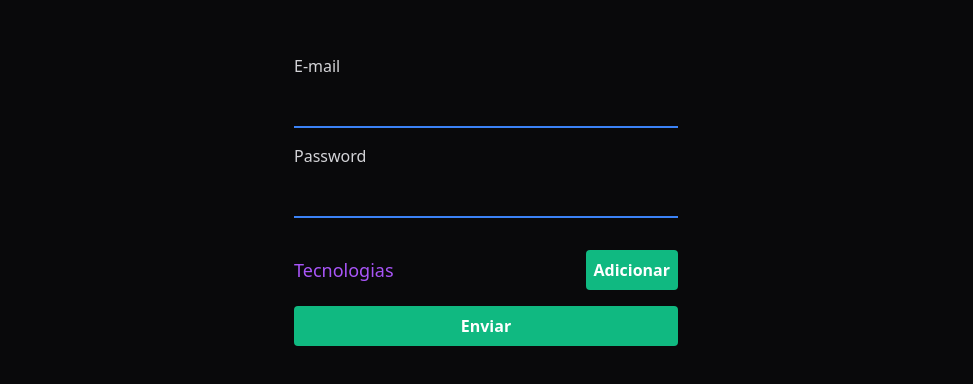
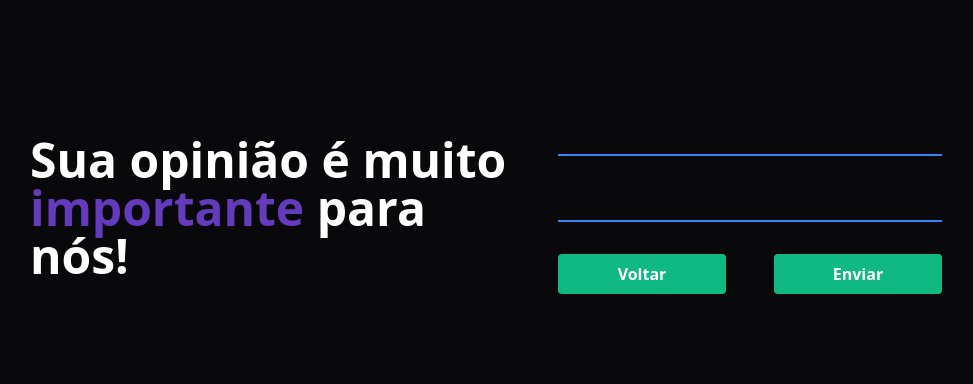
Before and after one commit to ViniciusOliver-stack/forms, a React (Vite) app: page / in a window 1280 px wide. Shown: the part 192-576 px from the top of the page, without its empty margins (154-1127 px from the left). Built offline with nearby package versions, Linux system fonts and the light colour scheme.

Commit message:
feat: input validation and wizard creation

```diff
--- a/src/App.tsx
+++ b/src/App.tsx
@@ -6,20 +6,15 @@ import { Input } from './components/Input'
 import { Button } from './components/Button'
 
 const createFormSchema = z.object({
+  name: z.string().min(1, 'Digite o seu nome completo'),
+  numberPhone: z
+    .string()
+    .min(1, 'O telefone precisa conter o DDD e o número completo')
+    .max(12, 'Verifique o número'),
   email: z
     .string()
     .min(1, 'O e-mail é obrigatório')
     .email('O formato de e-mail é inválido.'),
-  password: z.string().min(6, 'A senha precisa de no mínimo 6 caracteres'),
-  techs: z.array(
-    z.object({
-      title: z.string().min(1, 'O título é obrigatório'),
-      knowledge: z.coerce
-        .number()
-        .min(1, 'Deve haver apenas um valor')
-        .max(180),
-    }),
-  ),
 })
 
 type CreateUseFormData = z.infer<typeof createFormSchema>
@@ -28,38 +23,88 @@ function App() {
   const {
     register,
     handleSubmit,
-    control,
     formState: { errors },
   } = useForm<CreateUseFormData>({
     resolver: zodResolver(createFormSchema),
   })
 
   const [output, setOutput] = useState('')
-
-  const { fields, append, remove } = useFieldArray({
-    control,
-    name: 'techs',
-  })
-
-  function addNewTech() {
-    append({ title: '', knowledge: 0 })
-  }
+  const [step, setStep] = useState(2)
 
   function createUser(data: any) {
     setOutput(JSON.stringify(data, null, 2))
   }
 
+  function handleNextStep() {
+    setStep(step + 1)
+  }
+  const handlePrevStep = () => {
+    setStep(step - 1)
+  }
+
   return (
-    <main className="h-screen bg-zinc-950 text-zinc-300 flex items-center justify-center">
+    <main className="h-screen bg-zinc-950 text-zinc-300 flex items-center justify-center gap-12">
+      <div>
+        <h1 className="text-5xl font-bold text-white w-[480px]">
+          Sua opinião é muito <span className="text-[#633BBC]">importante</span>{' '}
+          para nós!
+        </h1>
+      </div>
+      {step === 1 && (
+        <form
+          className="flex flex-col gap-14 w-96 "
+          onSubmit={handleSubmit(createUser)}
+        >
+          <div className="flex flex-col gap-2">
+            <div className="flex flex-col gap-2">
+              <Input
+                id="nameUser"
+                placeholder="Digite seu nome"
+                register={register('name')}
+                type="text"
+                error={errors.name?.message}
+              />
+            </div>
+            <Input
+              placeholder="Digite o email"
+              id="email"
+              register={register('email')}
+              error={errors.email?.message}
+              type="email"
+            />
+          </div>
+          <div className="flex flex-col gap-2">
+            <Input
+              id="numberPhone"
+              placeholder="Digite seu  número de WhatsApp"
+              register={register('numberPhone')}
+              type="text"
+              error={errors.numberPhone?.message}
+            />
+          </div>
+
+          <div className=" flex items-center justify-end mt-4">
+            <button
+              type="submit"
+              className="bg-emerald-500 font-semibold text-white rounded p-2 w-48"
+              onClick={handleNextStep}
+            >
+              Continuar
+            </button>
+          </div>
+          <pre>{output}</pre>
+        </form>
+      )}
+      {step === 2 && (
         <form
           className="flex flex-col gap-4 w-96"
           onSubmit={handleSubmit(createUser)}
         >
           <div className="flex flex-col gap-2">
             <Input
+              placeholder="Digite o email"
               id="email"
               register={register('email')}
-            label="E-mail"
               error={errors.email?.message}
               type="email"
             />
@@ -67,67 +112,32 @@ function App() {
           <div className="flex flex-col gap-2">
             <Input
               id="password"
+              placeholder="Digite a senha"
               register={register('password')}
-            label="Password"
               type="password"
               error={errors.password?.message}
             />
           </div>
 
-        <div className="mt-4">
-          <div className="w-full flex items-center justify-between">
-            <p className="text-purple-500 text-lg">Tecnologias</p>
-            <Button
-              handleActionUser={addNewTech}
-              value="Adicionar"
-              buttonType="button"
-            />
-            {/* <button
-              type="button"
-              onClick={addNewTech}
-              className="bg-emerald-500 p-2 text-white font-semibold rounded"
-            >
-              Adicionar
-            </button> */}
-          </div>
-
-          {fields.map((field, index) => {
-            return (
-              <div key={field.id} className="flex gap-6">
-                <div>
-                  <input
-                    type="text"
-                    className="p-2 bg-transparent border-b-2 border-blue-500 focus:outline-none w-full"
-                    placeholder="Digite a sua tecnologia"
-                    {...register(`techs.${index}.title`)}
-                  />
-                  {errors.techs?.[index]?.title ? (
-                    <span>{errors.techs?.[index].title?.message}</span>
-                  ) : null}
-                </div>
-
-                <div>
-                  <input
-                    type="number"
-                    className={`${
-                      errors.techs?.[index]?.knowledge ? 'border-red-500' : ''
-                    } p-2 bg-transparent border-b-2 border-blue-500 focus:outline-none w-10 text-center`}
-                    {...register(`techs.${index}.knowledge`)}
-                  />
-                </div>
-              </div>
-            )
-          })}
-        </div>
-
+          <div className=" flex items-center justify-between gap-12 mt-4 ">
             <button
               type="submit"
-          className="bg-emerald-500 font-semibold text-white rounded w-full p-2"
+              className="bg-emerald-500 font-semibold text-white rounded p-2 w-48"
+              onClick={handlePrevStep}
+            >
+              Voltar
+            </button>
+            <button
+              type="submit"
+              className="bg-emerald-500 font-semibold text-white rounded p-2 w-48"
+              onClick={handleNextStep}
             >
               Enviar
             </button>
+          </div>
           <pre>{output}</pre>
         </form>
+      )}
     </main>
   )
 }
```
Lines whose indentation alone changed are shown as unchanged.
